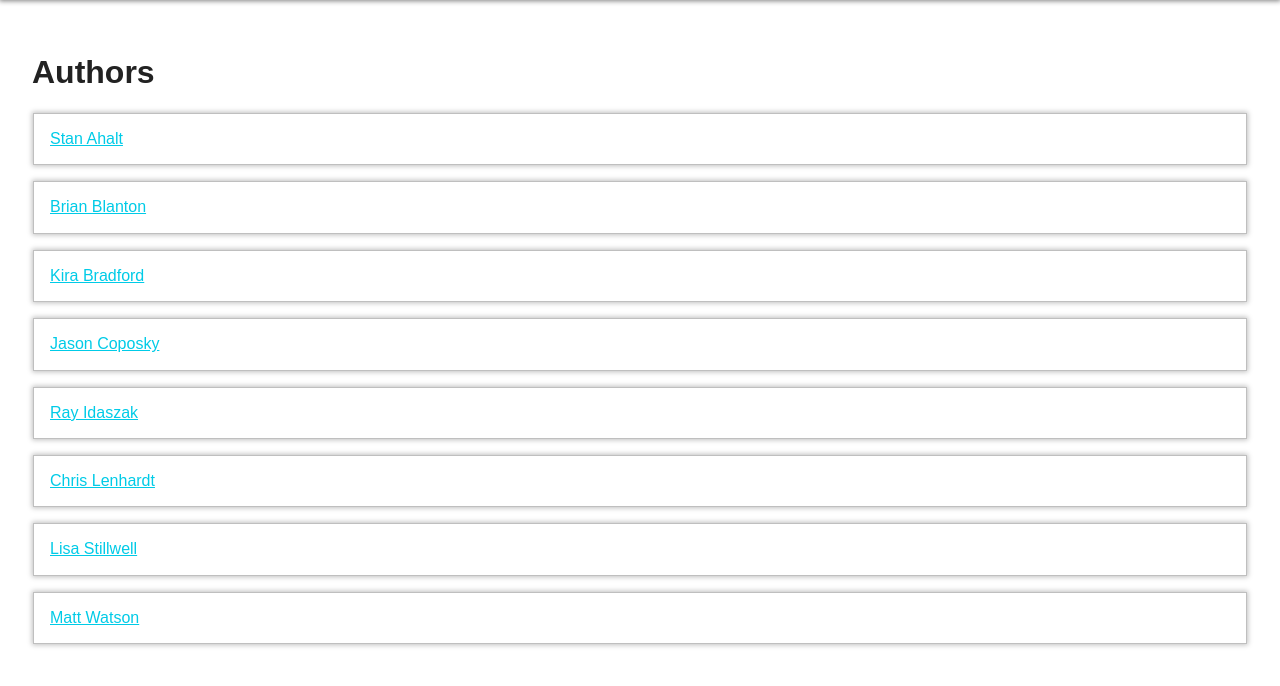
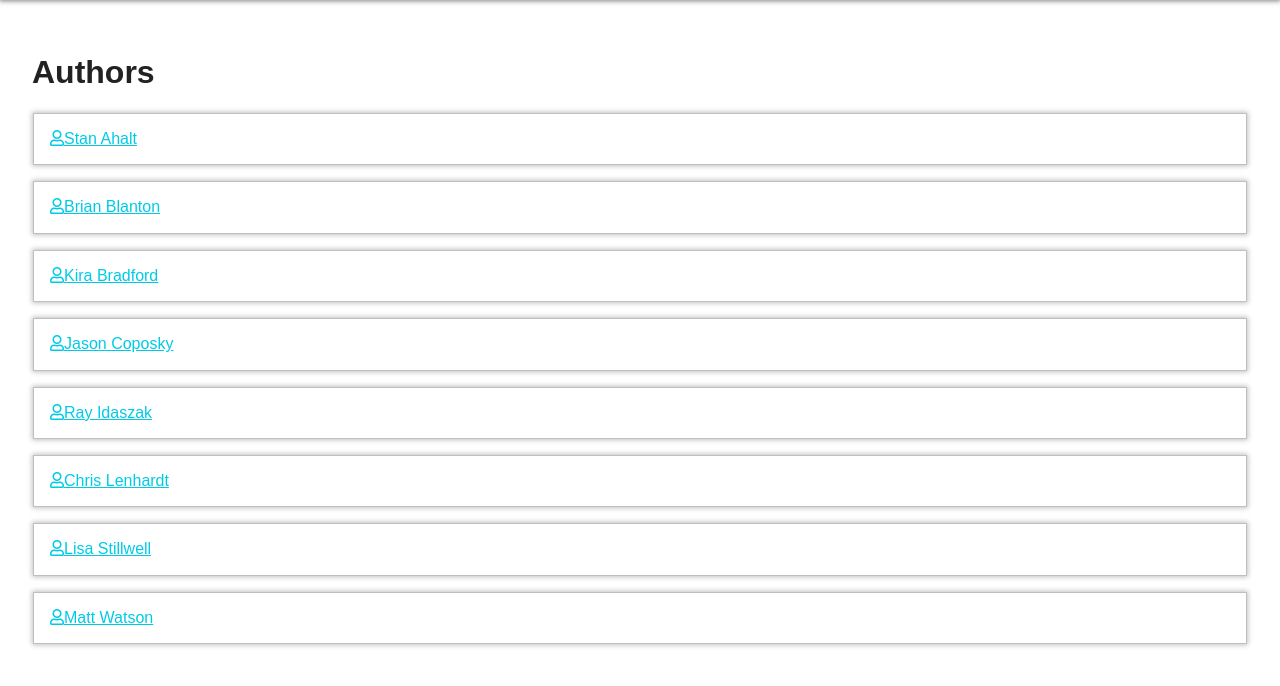
Before and after one commit to mbwatson/djoi, a Django app: page /djoi/authors in a window 1280 px wide. Shown: the part 50-736 px from the top of the page. Run offline with Django 3.2, Linux system fonts and the light colour scheme; data comes from the database, SQL or seed files in the repository; some libraries are stand-ins or nearby versions.

Commit message:
fa-user style & comments

```diff
--- a/templates/djoi/authors.html
+++ b/templates/djoi/authors.html
@@ -6,7 +6,7 @@
     <div class="div-list authors">
         {% for author in authors %}
             <div class="div-list__item author">
-                <a href="{% url 'djoi.author' author.slug %}" class="author__link">{{ author }}</a>
+                <a href="{% url 'djoi.author' author.slug %}" class="author__link"><i class="far fa-user"></i>{{ author }}</a>
             </div>
         {% endfor %}
     </div>
```
